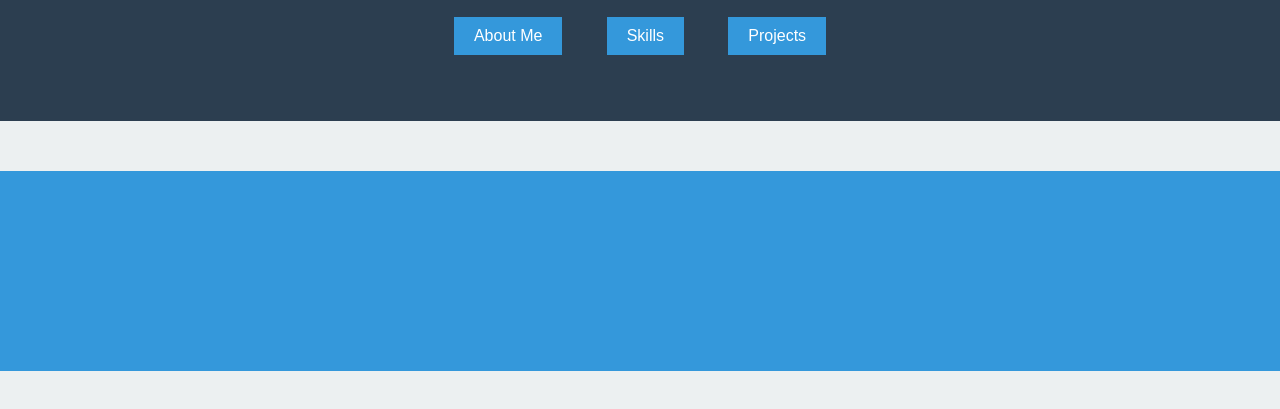
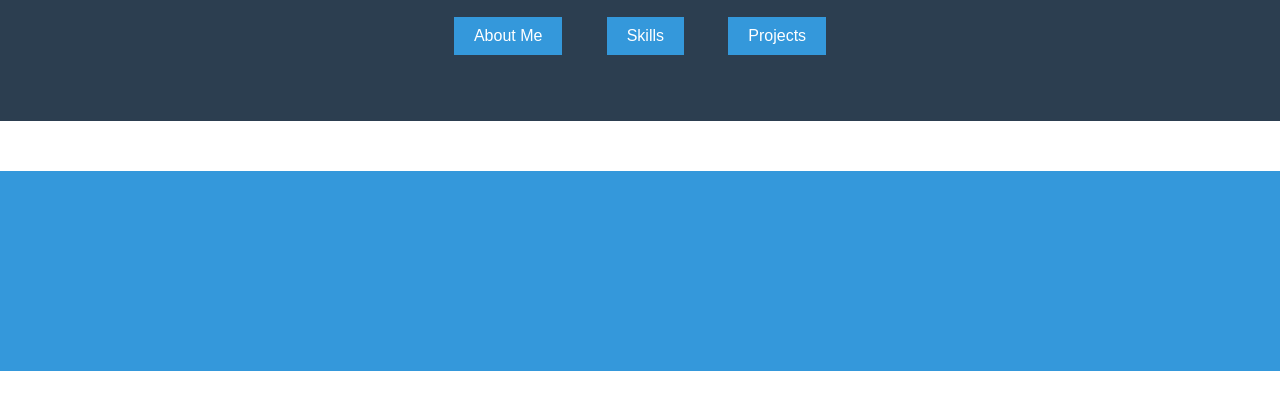
Before and after one commit to VP-ZITHA/portfolio-website, a plain HTML site: page index.html in a window 1280 px wide. Shown: the part 157-566 px from the top of the page. Drawn offline with Linux system fonts and the light colour scheme.

Commit message:
style.css

```diff
--- a/style.css
+++ b/style.css
@@ -3,7 +3,7 @@ body {
     font-family: 'Poppins', sans-serif;
     margin: 0;
     padding: 0;
-    background-color: #ecf0f1;
+    background-color: #yellow;
     color: #2c3e50;
     overflow-x: hidden; /* Prevent horizontal scrolling */
 }
```
